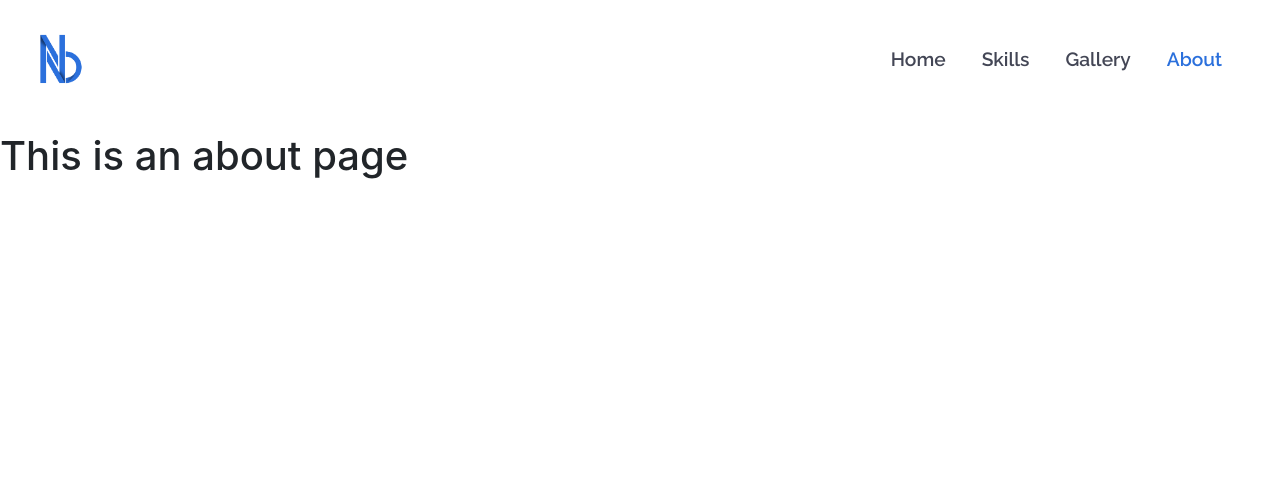
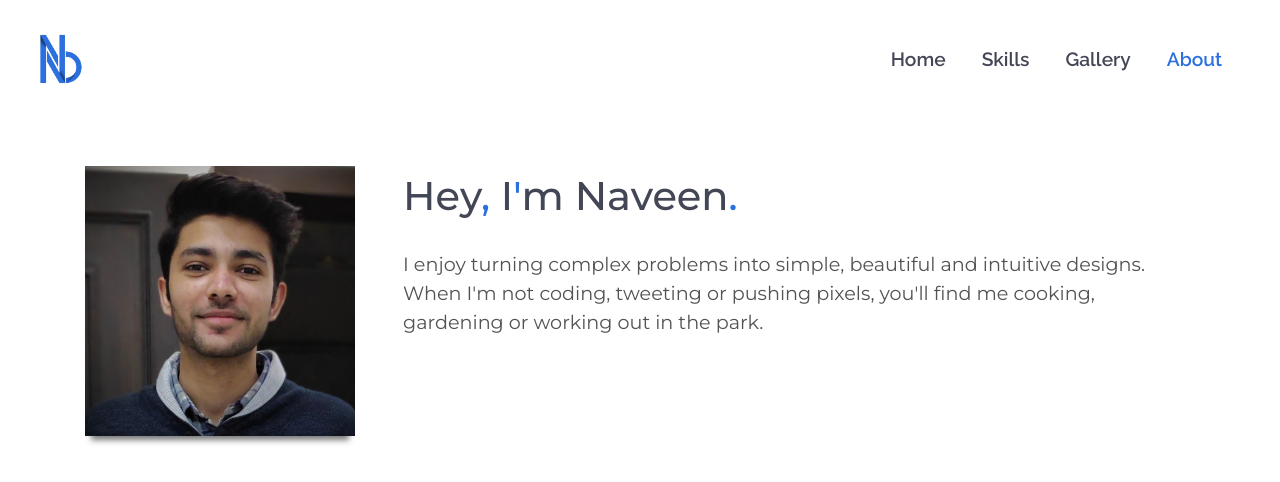
Before and after one commit to naveenbudhwal/portfolio, a Vue app: page /about in a window 1280 px wide. Shown: the top 482 px of the page. Built offline with nearby package versions, Linux system fonts and the light colour scheme.

Commit message:
Adding About Me Page

```diff
--- a/src/views/About.vue
+++ b/src/views/About.vue
@@ -1,5 +1,61 @@
 <template>
-  <div class="about">
-    <h1>This is an about page</h1>
+  <div class="container">
+    <div class="photo">
+      <img class="image" src="../assets/about_me_pic.jpg" alt="My Photo">
+    </div>
+    <div class="intro mx-5">
+      <div class="intro-heading pb-4">Hey<span>,</span> I<span>'</span>m Naveen<span>.</span></div>
+      <div class="intro-body">
+        I enjoy turning complex problems into simple, beautiful and intuitive designs. When I'm not coding, tweeting or pushing pixels, you'll find me cooking, gardening or working out in the park.
+      </div>
+    </div>
   </div>
 </template>
+
+<script>
+export default {
+
+}
+</script>
+
+<style scoped>
+
+.container {
+  font-family: "Montserrat", sans-serif;
+  display: flex;
+  margin-top: 5%;
+}
+
+.image {
+  width: 270px;
+  height: auto;
+  -webkit-box-shadow: 0 10px 6px -6px #777;
+       -moz-box-shadow: 0 10px 6px -6px #777;
+            box-shadow: 0 10px 6px -6px #777;
+}
+
+.intro-heading {
+  color: #434655;
+  font-weight: 500;
+  font-size: 2.5em;
+}
+
+.intro-body {
+  color: #535353;
+  font-size: 1.2em;
+}
+
+span {
+  color: #2b70dc;
+}
+
+@media only screen and (max-width: 768px) {
+  .container {
+    flex-direction: column;
+  }
+  .image {
+    margin-bottom: 8%;
+  }
+}
+
+</style>
```
